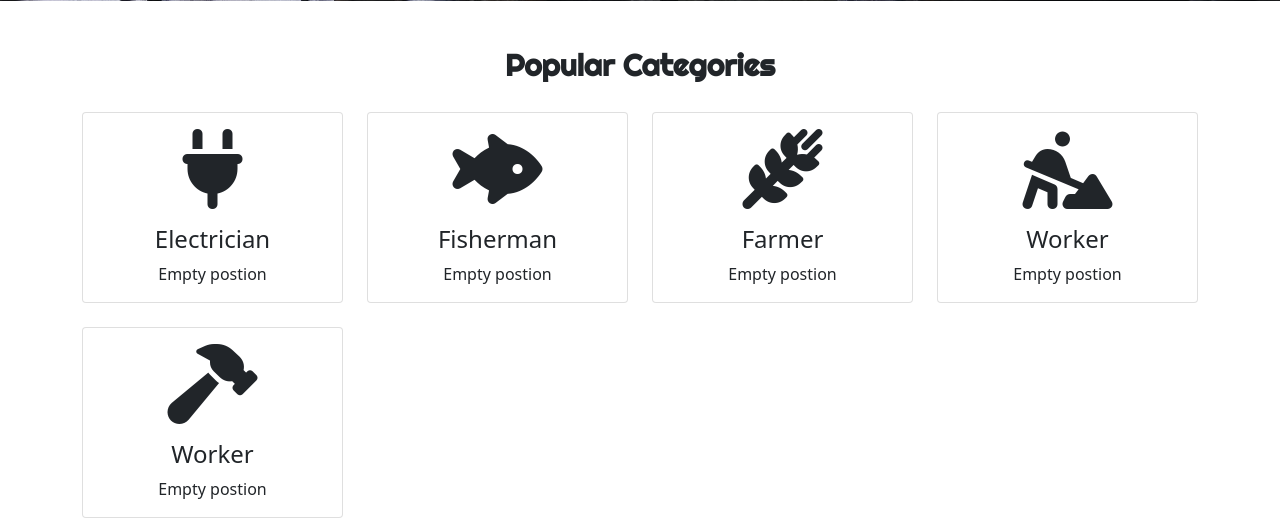
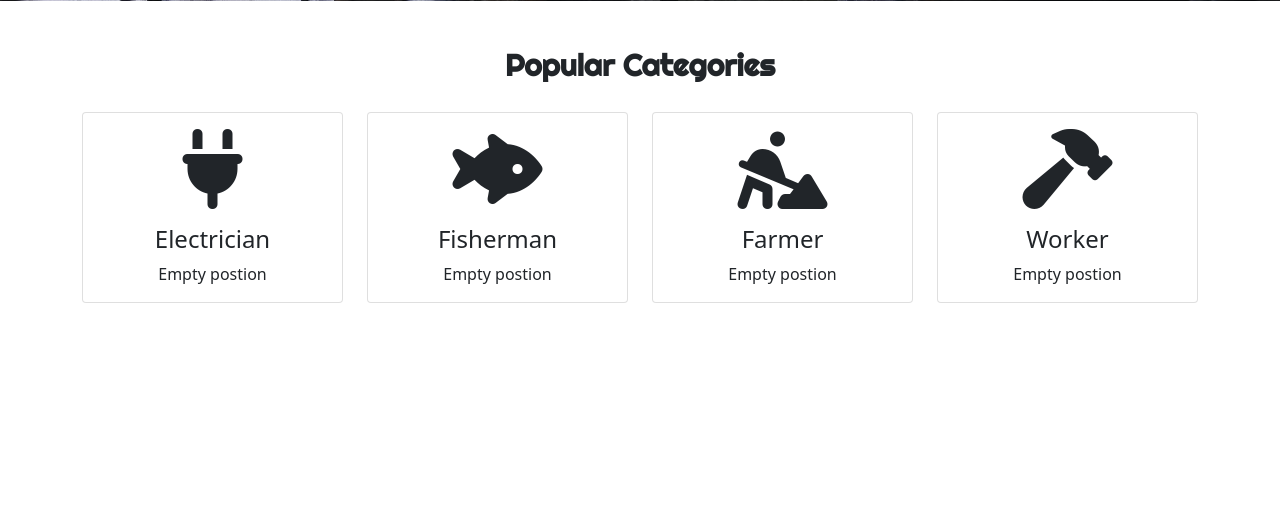
Before and after one commit to NurullahSanY/KajKhuji, a PHP site: page / in a window 1280 px wide. Shown: the part 621-1139 px from the top of the page. After the commit the page ends 924 px from the top, so only its background shows below. Run offline with PHP 8.4, Linux system fonts and the light colour scheme; some web fonts are replaced.

Commit message:
Update index.php
delete a field

```diff
--- a/index.php
+++ b/index.php
@@ -129,24 +129,10 @@
         <div class="card">
           <div class="card-body m-auto">
             <!-- <img src="./photo/plug (2).png" class=" card-img-center" alt=""> -->
-            <i class="fa-solid fa-wheat-alt fa-5x"></i>
-            <!-- <i class="fa-regular fa-user-cowboy"></i> -->
+            <i class="fa-solid fa-person-digging fa-5x"></i>
           </div>
           <div class=" card-text text-center">
             <h4>Farmer</h4>
-            <p>Empty postion</p>
-          </div>
-        </div>
-      </div>
-
-      <div class="col-md-3">
-        <div class="card">
-          <div class="card-body m-auto">
-            <!-- <img src="./photo/plug (2).png" class=" card-img-center" alt=""> -->
-            <i class="fa-solid fa-person-digging fa-5x"></i>
-          </div>
-          <div class=" card-text text-center">
-            <h4>Worker</h4>
             <p>Empty postion</p>
           </div>
         </div>
```
